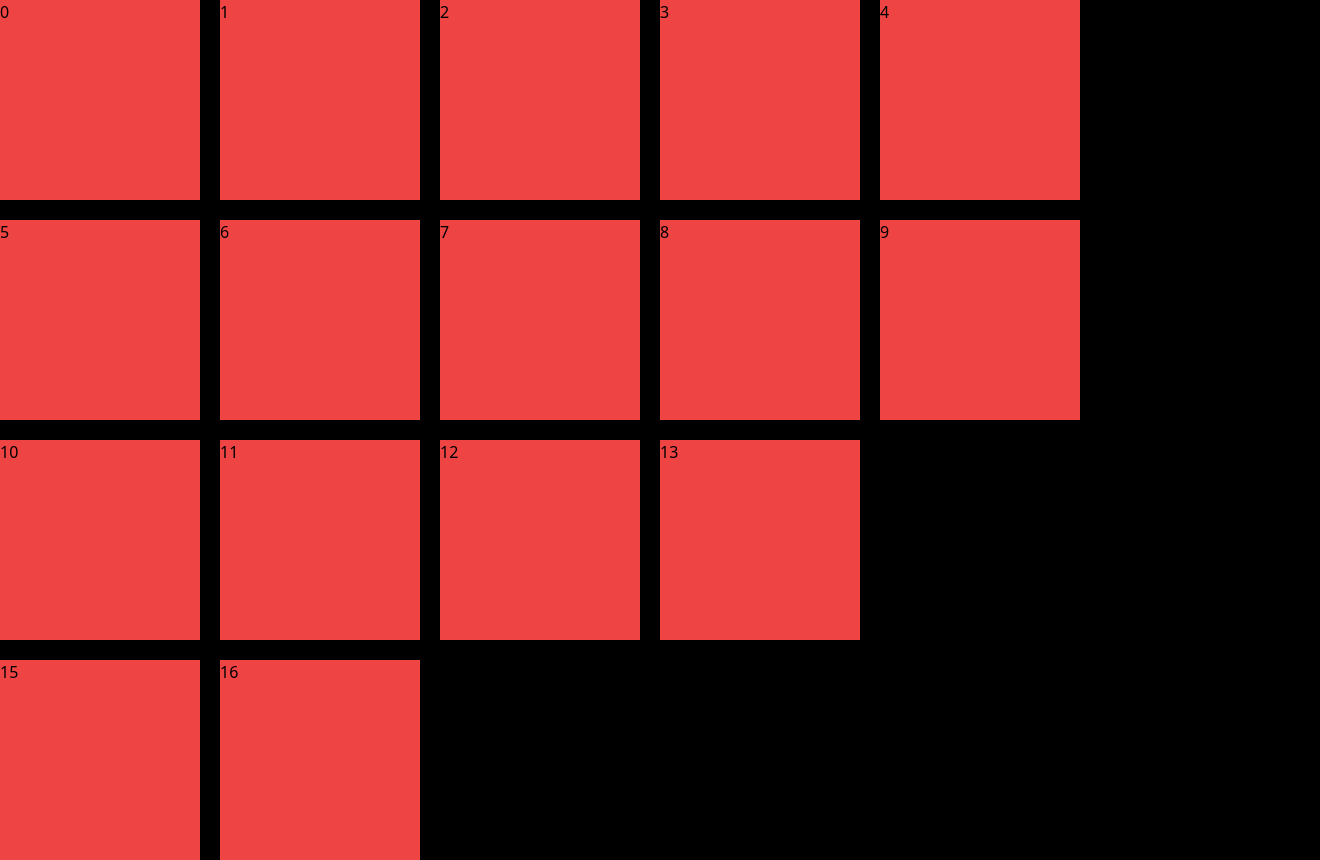
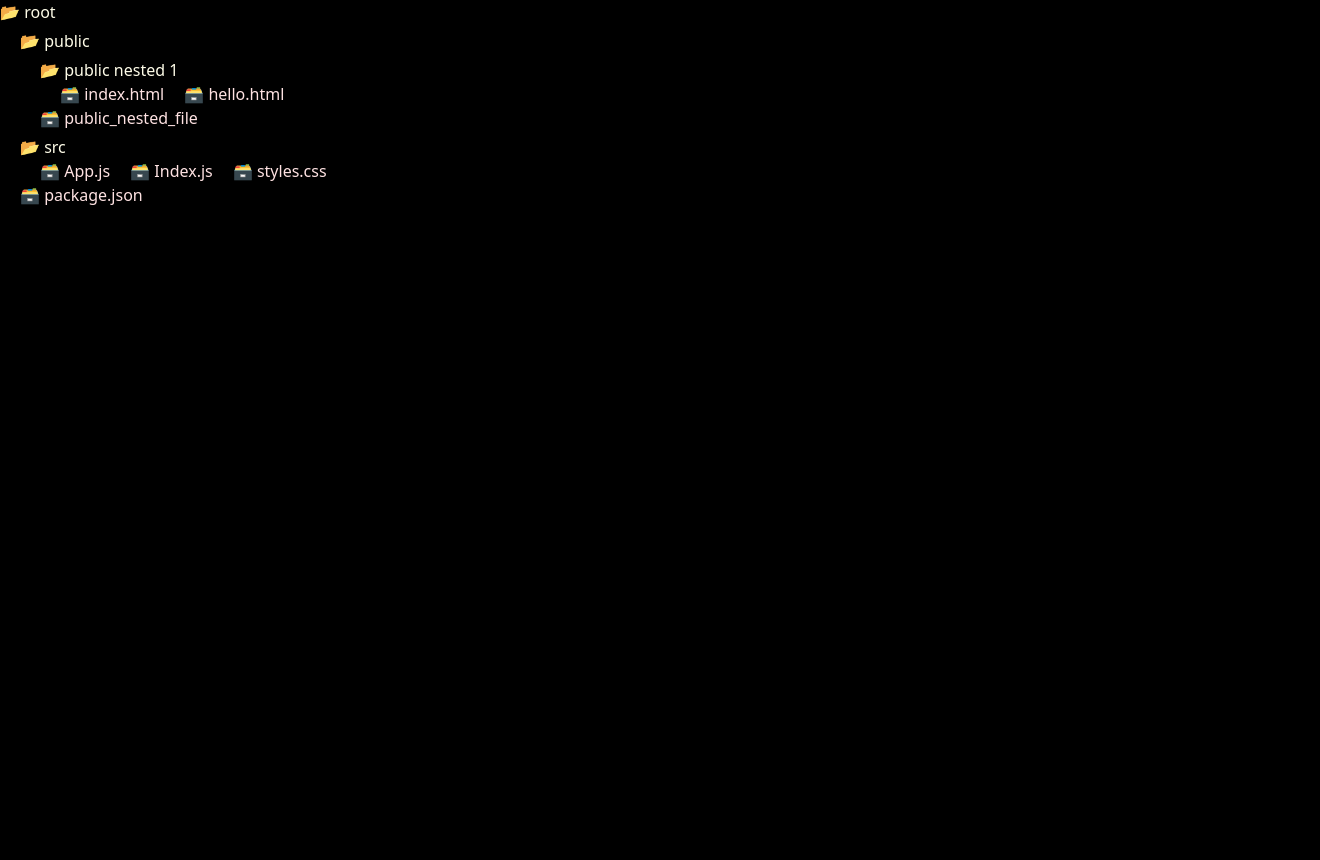
Before and after one commit to richedperson1/interviewFeaturesMakers, a React (Vite) app: page / in a window 1280 px wide. Shown: the whole page, 1320 px wide, since content can reach past the window. After the commit the page ends 800 px from the top, so only its background shows below. Built offline with nearby package versions, Linux system fonts and the light colour scheme.

Commit message:
adding folder structure challenge

```diff
--- a/basic.html
+++ /dev/null
@@ -1,40 +0,0 @@
-<!DOCTYPE html>
-<html lang="en">
-
-<head>
-    <meta charset="UTF-8">
-    <meta name="viewport" content="width=device-width, initial-scale=1.0">
-    <title>Document</title>
-</head>
-
-<body>
-    <style>
-        .container {
-            display: grid;
-            grid-template-columns: repeat(3, 200px);
-            gap: 10px;
-        }
-
-        .common-box {
-            background-color: aqua;
-            height: 200px;
-        }
-
-        .items-box5 {
-            grid-column: 3/span 1;
-        }
-    </style>
-    <div class="container">
-        <div class="common-box items-box1">1</div>
-        <div class="common-box items-box2">2</div>
-        <div class="common-box items-box3">3</div>
-        <div class="common-box items-box4">4</div>
-        <div class="common-box items-box5">5</div>
-        <div class="common-box items-box6">6</div>
-        <div class="common-box items-box7">7</div>
-        <div class="common-box items-box8">8</div>
-    </div>
-
-</body>
-
-</html>
--- /dev/null
+++ b/src/assets/data/folder.js
@@ -0,0 +1,72 @@
+const explorer = {
+  id: "1",
+  name: "root",
+  isFolder: true,
+  items: [
+    {
+      id: "2",
+      name: "public",
+      isFolder: true,
+      items: [
+        {
+          id: "3",
+          name: "public nested 1",
+          isFolder: true,
+          items: [
+            {
+              id: "4",
+              name: "index.html",
+              isFolder: false,
+              items: [],
+            },
+            {
+              id: "5",
+              name: "hello.html",
+              isFolder: false,
+              items: [],
+            },
+          ],
+        },
+        {
+          id: "6",
+          name: "public_nested_file",
+          isFolder: false,
+          items: [],
+        },
+      ],
+    },
+    {
+      id: "7",
+      name: "src",
+      isFolder: true,
+      items: [
+        {
+          id: "8",
+          name: "App.js",
+          isFolder: false,
+          items: [],
+        },
+        {
+          id: "9",
+          name: "Index.js",
+          isFolder: false,
+          items: [],
+        },
+        {
+          id: "10",
+          name: "styles.css",
+          isFolder: false,
+          items: [],
+        },
+      ],
+    },
+    {
+      id: "11",
+      name: "package.json",
+      isFolder: false,
+      items: [],
+    },
+  ],
+};
+
+export default explorer;
--- /dev/null
+++ b/src/folderTreeStructure/folder.jsx
@@ -0,0 +1,61 @@
+// import React from 'react'
+import { useState } from "react";
+import explorer from "../assets/data/folder";
+
+const SingleHirracthre = (data) => {
+
+    const [open, setOpen] = useState([])
+
+    // console.log("The data is : ", data)
+    // if (!data.data.isFolder) {
+    //     return (
+    //         <>
+    //             <span className=" text-center">{data.data.name}</span>
+    //         </>)
+    // }
+
+    return (
+        <>
+            {data.data.items.map((val) => {
+                if (val.isFolder) {
+                    return (
+                        <>
+                            <div className="container mt-[5px] ml-5">
+                                <div className="folder-name cursor-pointer" onClick={() => { setOpen(!open) }}>
+                                    {val.isFolder && <span className="text-center  text-yellow-50 mr-3">📂 {val.name}</span>}
+                                </div>
+                                <div className="another"
+                                    style={{ display: `${open ? "block" : "none"}` }}
+
+                                >
+
+                                    {val.isFolder && <SingleHirracthre data={val} />}
+                                </div>
+                            </div>
+                        </>
+                    )
+                }
+                else {
+                    return (
+                        <>
+                            <span className="mt-[5px] ml-5 text-center  text-red-100 ">🗃 {val.name}</span>
+                        </>
+                    )
+                }
+            })}
+        </>)
+
+}
+const FolderTree = () => {
+    console.log(explorer)
+    return (
+        <>
+            <div className="main-container">
+                <div className="root text-yellow-50 mr-3">📂 {explorer.name}</div>
+                <SingleHirracthre data={explorer} />
+            </div>
+        </>
+    )
+}
+
+export default FolderTree;
--- a/src/main.jsx
+++ b/src/main.jsx
@@ -2,10 +2,9 @@ import React from 'react'
 import ReactDOM from 'react-dom/client'
 // import App from './featureTailwindCSS/app'
 // import GridLayout from "./gridButtonToggle/app"
-import LayOuting from './gridButtonToggle/newChanges';
-
+import FolderTree from './folderTreeStructure/folder'
 ReactDOM.createRoot(document.getElementById('root')).render(
   <React.StrictMode>
-    <LayOuting />
+    <FolderTree />
   </React.StrictMode>,
 )
```
